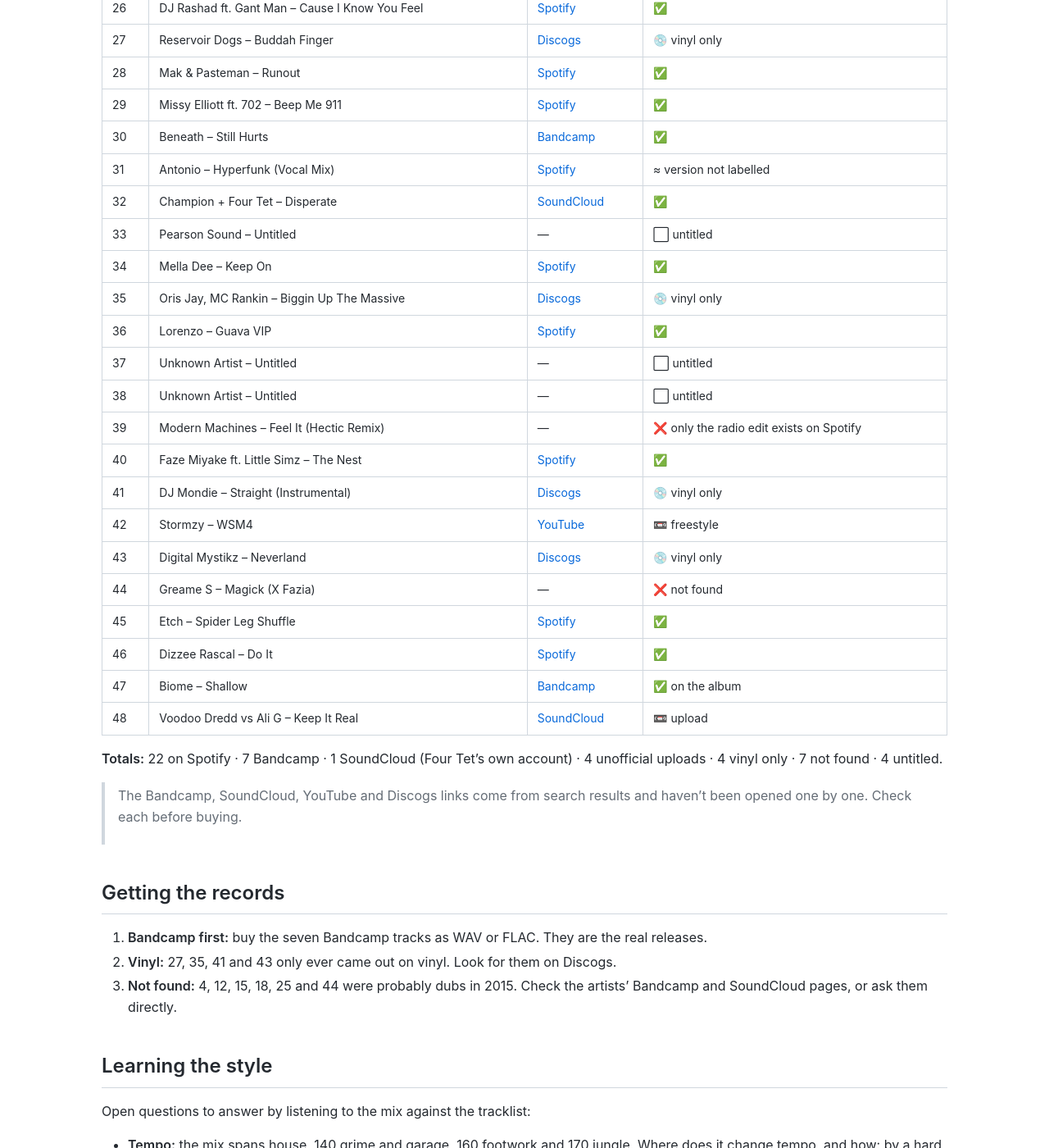
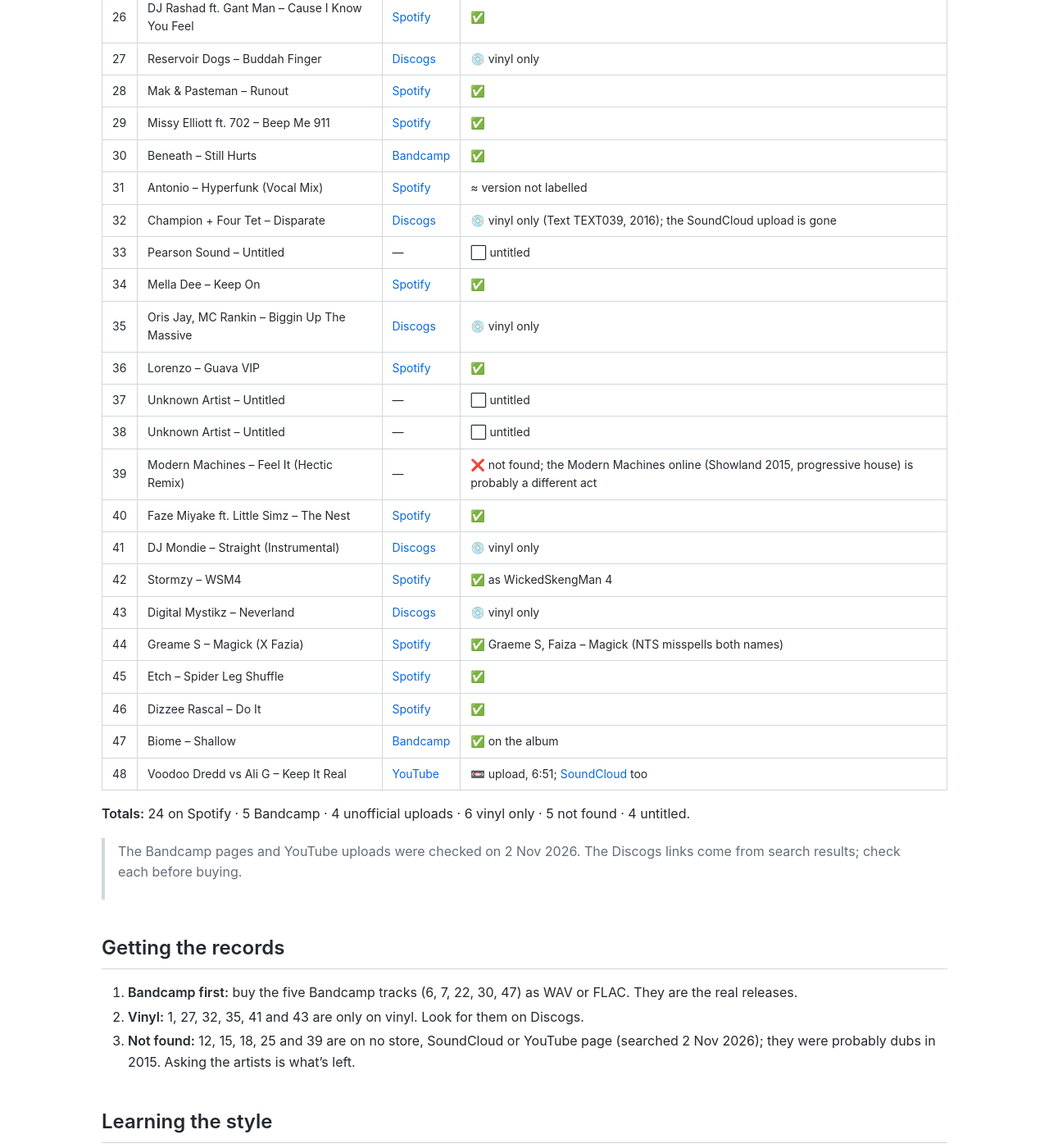
Before and after one commit to chaosisnotrandomitisrhythmic/paradise_garage, a Jekyll site: the page built from barely-legal-nts-2015.md, in a window 1280 px wide and 1400 px high, scrolled down 1554 px. Shown: the whole window at 82% size. Built offline with Jekyll 4.4.1, drawn with Linux system fonts in a browser that asks for light colours; some of the changed text lies outside the part shown.

Commit message:
Barely Legal: correct where each missing track can be found
Two more are on Spotify and now in the playlist: #42 Stormzy -
WickedSkengMan 4 and #44 Graeme S, Faiza - Magick (NTS misspells both
names). #1 Deep Burnt and #32 Disparate move to vinyl: their Bandcamp and
SoundCloud pages are gone. #4 Expansion and #48 Keep It Real have YouTube
uploads. #39's Modern Machines online is probably a different act. Totals
recounted: the old ones added up to 49.

```diff
--- a/barely-legal-nts-2015.md
+++ b/barely-legal-nts-2015.md
@@ -8,7 +8,7 @@
 A study mix: two hours of grime, garage, dubstep, footwork and jungle from Barely Legal's NTS show, with a guest mix from Stray and a call-in from Kurupt FM's MC Grindah. The goal is to rebuild this mix track by track and learn to DJ the style.
 
 - **Episode:** [nts.live](https://www.nts.live/shows/guests/episodes/barely-legal-25th-september-2015) · [Mixcloud](https://www.mixcloud.com/NTSRadio/barely-legal-25th-september-2015/)
-- **Playlist:** [Spotify (22 of 48, in mix order)](https://open.spotify.com/playlist/7xXmHSwNFgdXLUiNs77DaK)
+- **Playlist:** [Spotify (24 of 48)](https://open.spotify.com/playlist/7xXmHSwNFgdXLUiNs77DaK): the first 22 in mix order, then #42 and #44, found later
 - **Data:** [`metadata/nts-barely-legal-2015-09-25.csv`](https://github.com/chaosisnotrandomitisrhythmic/paradise_garage/blob/master/metadata/nts-barely-legal-2015-09-25.csv)
 
 ## Tracklist
@@ -19,10 +19,10 @@
 
 | # | Track | Where | Match |
 |---|---|---|---|
-| 1 | Pepe Bradock – Deep Burnt | [Bandcamp](https://balanceseries.bandcamp.com/track/deep-burnt) | ≈ compilation version |
+| 1 | Pepe Bradock – Deep Burnt | [Discogs](https://www.discogs.com/search/?q=Pepe+Bradock+Deep+Burnt&type=release) | 💿 vinyl only (Kif 1999, Atavisme *Deep Burnt Edits* 2015); the Bandcamp page is gone |
 | 2 | Butch – No Worries | [Spotify](https://open.spotify.com/track/1QortQiLiFwl1F6uQboK9M) | ✅ |
 | 3 | Cooly G – Booboo | [Spotify](https://open.spotify.com/track/3pExThAeaXcCZYhfpVBMY8) | ✅ |
-| 4 | Silas & Snare Surgeon – Expansion | — | ❌ not found |
+| 4 | Silas & Snare Surgeon – Expansion | [YouTube](https://youtu.be/kXGTswuAwp0) | 📼 2:46 upload, possibly cut; a dub, also in their [Fabric x Hit & Run mix](https://www.fabriclondon.com/blog/view/audio-silas-snare-surgeon-fabriclive-x-hit-run-mix-nov-2014) |
 | 5 | Teedra Moses – No More Tears | [Spotify](https://open.spotify.com/track/6DIFZpvD9gGTNyN4enzH7b) | ✅ |
 | 6 | Beneath – Golden Age | [Bandcamp](https://nosymbols.bandcamp.com/album/no-symbols-001-006) | ✅ on the album |
 | 7 | Caski – Overgrown | [Bandcamp](https://4seasonsmusic.bandcamp.com/track/overgrown) | ✅ |
@@ -50,33 +50,33 @@
 | 29 | Missy Elliott ft. 702 – Beep Me 911 | [Spotify](https://open.spotify.com/track/75rHwPWN95Aklvn2xNul9q) | ✅ |
 | 30 | Beneath – Still Hurts | [Bandcamp](https://nosymbols.bandcamp.com/track/still-hurts) | ✅ |
 | 31 | Antonio – Hyperfunk (Vocal Mix) | [Spotify](https://open.spotify.com/track/7dDBPFMmAugiDNMUHcc8ia) | ≈ version not labelled |
-| 32 | Champion + Four Tet – Disperate | [SoundCloud](https://soundcloud.com/four-tet/champion-four-tet-disparate-text039b) | ✅ |
+| 32 | Champion + Four Tet – Disparate | [Discogs](https://www.discogs.com/search/?q=Four+Tet+Champion+Disparate&type=release) | 💿 vinyl only (Text TEXT039, 2016); the SoundCloud upload is gone |
 | 33 | Pearson Sound – Untitled | — | ⬜ untitled |
 | 34 | Mella Dee – Keep On | [Spotify](https://open.spotify.com/track/6KTyBYHd5REsmeXfIwEO1A) | ✅ |
 | 35 | Oris Jay, MC Rankin – Biggin Up The Massive | [Discogs](https://www.discogs.com/release/106018-Oris-Jay-Featuring-MC-Rankin-Biggin-Up-The-Massive) | 💿 vinyl only |
 | 36 | Lorenzo – Guava VIP | [Spotify](https://open.spotify.com/track/5MXwSG3Ar2GTCA88l56KDb) | ✅ |
 | 37 | Unknown Artist – Untitled | — | ⬜ untitled |
 | 38 | Unknown Artist – Untitled | — | ⬜ untitled |
-| 39 | Modern Machines – Feel It (Hectic Remix) | — | ❌ only the radio edit exists on Spotify |
+| 39 | Modern Machines – Feel It (Hectic Remix) | — | ❌ not found; the Modern Machines online (Showland 2015, progressive house) is probably a different act |
 | 40 | Faze Miyake ft. Little Simz – The Nest | [Spotify](https://open.spotify.com/track/0oALGcgYU7plcXIQOgNg3j) | ✅ |
 | 41 | DJ Mondie – Straight (Instrumental) | [Discogs](https://www.discogs.com/release/1296393-DJ-Mondie-Straight) | 💿 vinyl only |
-| 42 | Stormzy – WSM4 | [YouTube](https://www.youtube.com/watch?v=QfRJyt3gTzo) | 📼 freestyle |
+| 42 | Stormzy – WSM4 | [Spotify](https://open.spotify.com/track/0A5WqVkhofB9nBPjEBB82N) | ✅ as WickedSkengMan 4 |
 | 43 | Digital Mystikz – Neverland | [Discogs](https://www.discogs.com/release/516123-Digital-Mystikz-Neverland-Stuck) | 💿 vinyl only |
-| 44 | Greame S – Magick (X Fazia) | — | ❌ not found |
+| 44 | Greame S – Magick (X Fazia) | [Spotify](https://open.spotify.com/track/2EFOln0nWuf0hhS6VAJa9K) | ✅ Graeme S, Faiza – Magick (NTS misspells both names) |
 | 45 | Etch – Spider Leg Shuffle | [Spotify](https://open.spotify.com/track/6Gh4ETXTSjhaKVUJsmkwSE) | ✅ |
 | 46 | Dizzee Rascal – Do It | [Spotify](https://open.spotify.com/track/0XSZQtBgwQSH4W9NPG5PAT) | ✅ |
 | 47 | Biome – Shallow | [Bandcamp](https://biome.bandcamp.com/album/lost-dubs-v3-140-170) | ✅ on the album |
-| 48 | Voodoo Dredd vs Ali G – Keep It Real | [SoundCloud](https://soundcloud.com/hans-r-28/keep-it-real) | 📼 upload |
+| 48 | Voodoo Dredd vs Ali G – Keep It Real | [YouTube](https://youtu.be/2kKY-uLASkw) | 📼 upload, 6:51; [SoundCloud](https://soundcloud.com/hans-r-28/keep-it-real) too |
 
-**Totals:** 22 on Spotify · 7 Bandcamp · 1 SoundCloud (Four Tet's own account) · 4 unofficial uploads · 4 vinyl only · 7 not found · 4 untitled.
+**Totals:** 24 on Spotify · 5 Bandcamp · 4 unofficial uploads · 6 vinyl only · 5 not found · 4 untitled.
 
-> The Bandcamp, SoundCloud, YouTube and Discogs links come from search results and haven't been opened one by one. Check each before buying.
+> The Bandcamp pages and YouTube uploads were checked on 2 Nov 2026. The Discogs links come from search results; check each before buying.
 
 ## Getting the records
 
-1. **Bandcamp first:** buy the seven Bandcamp tracks as WAV or FLAC. They are the real releases.
-2. **Vinyl:** 27, 35, 41 and 43 only ever came out on vinyl. Look for them on Discogs.
-3. **Not found:** 4, 12, 15, 18, 25 and 44 were probably dubs in 2015. Check the artists' Bandcamp and SoundCloud pages, or ask them directly.
+1. **Bandcamp first:** buy the five Bandcamp tracks (6, 7, 22, 30, 47) as WAV or FLAC. They are the real releases.
+2. **Vinyl:** 1, 27, 32, 35, 41 and 43 are only on vinyl. Look for them on Discogs.
+3. **Not found:** 12, 15, 18, 25 and 39 are on no store, SoundCloud or YouTube page (searched 2 Nov 2026); they were probably dubs in 2015. Asking the artists is what's left.
 
 ## Learning the style
 
```
Also changed, not shown: metadata/nts-barely-legal-2015-09-25.csv (+6 -6 lines).
